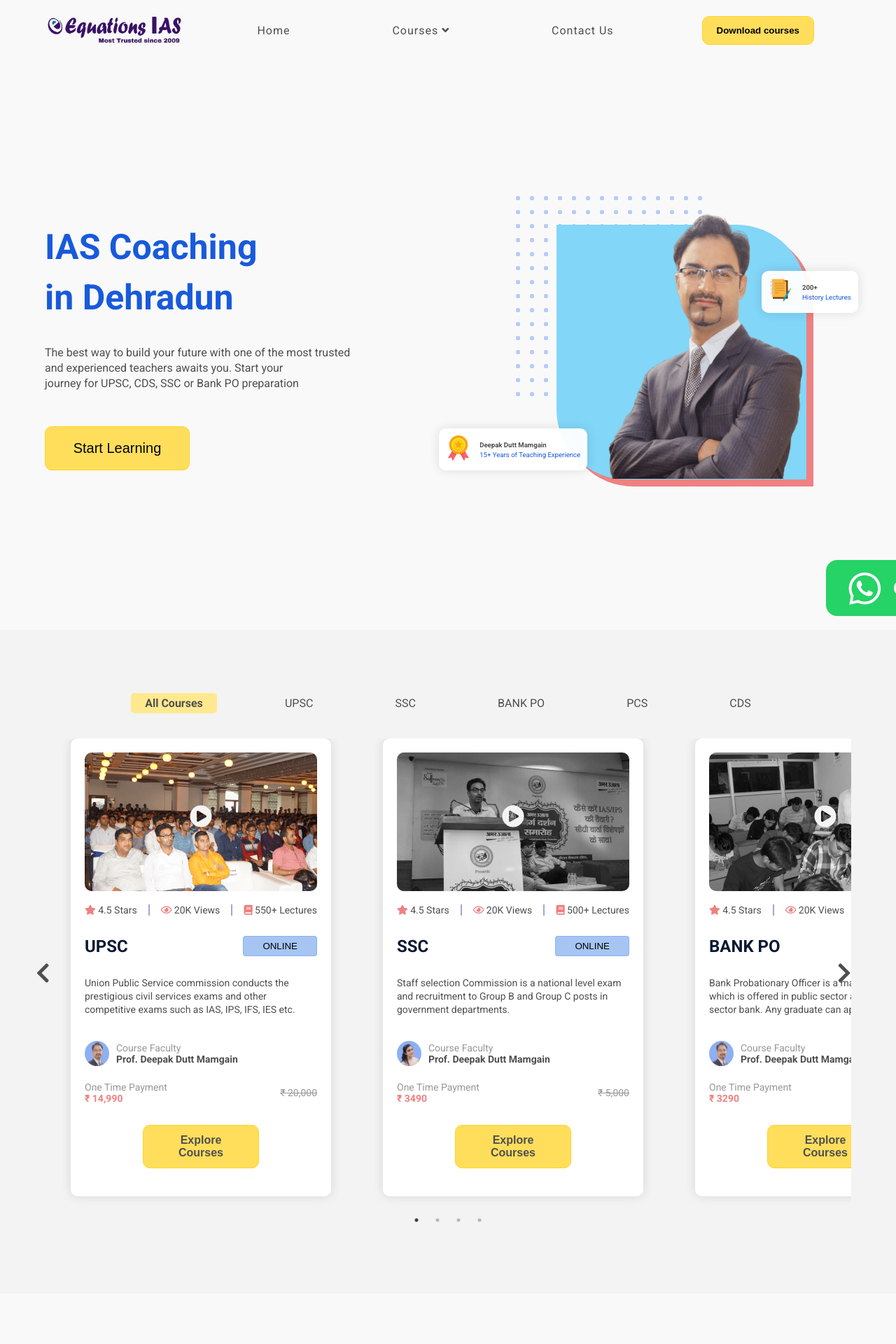
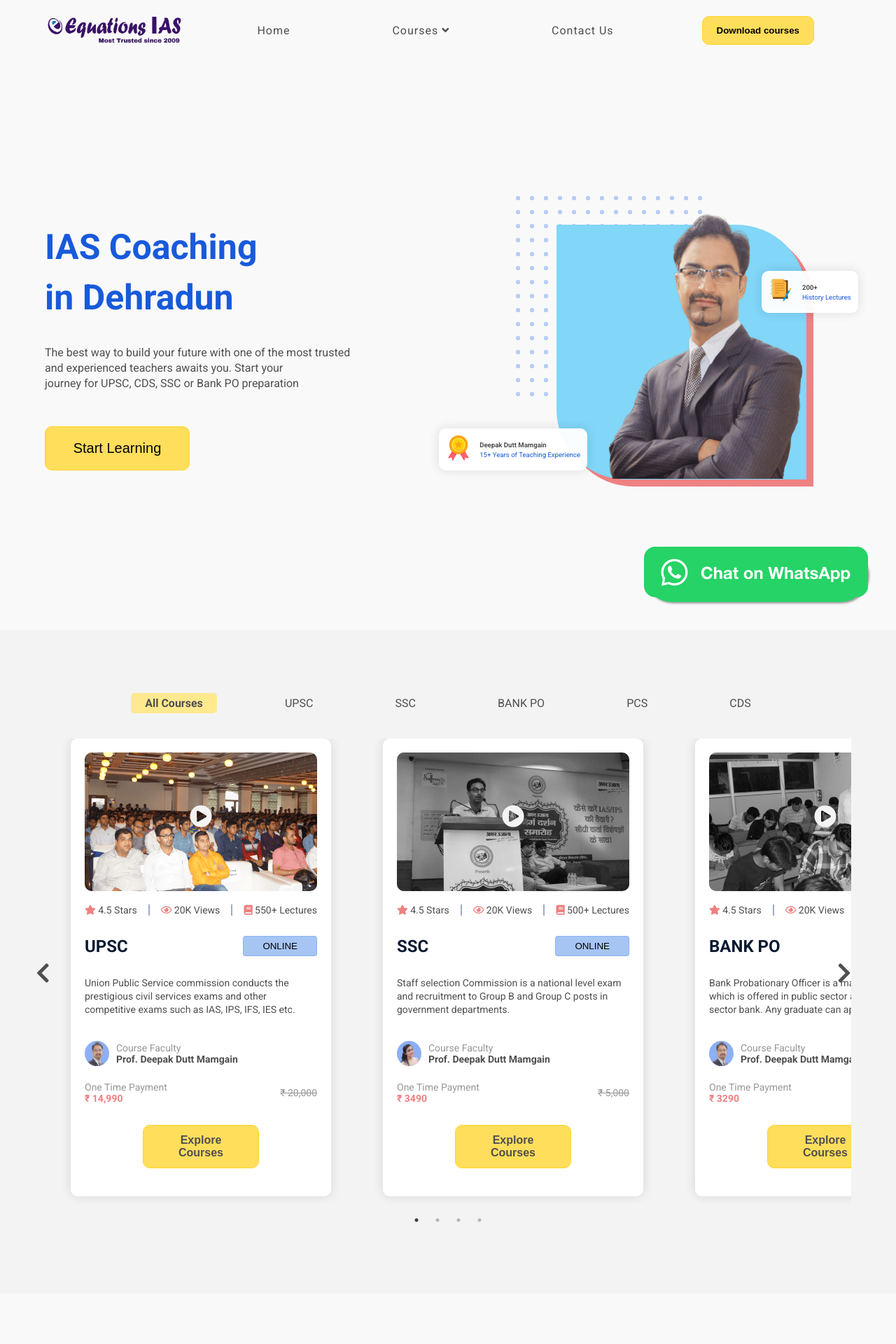
Before and after one commit to EquationsIAS/equations-website, a Jekyll site: the page built from index.html, in a window 1280 px wide. Shown: the top 1920 px of the page at 70% size. Built offline with Jekyll 4.4.1, drawn with Linux system fonts in a browser that asks for light colours.

Commit message:
add whatsapp icon

```diff
--- a/_includes/footer.html
+++ b/_includes/footer.html
@@ -57,6 +57,6 @@
 
     <a aria-label="Chat on WhatsApp" href="https://api.whatsapp.com/send?phone=919897600337&text=Looking%20to%20join%20Equations%20course" class="float" target="_blank">
        <!-- <i class="fa fa-whatsapp my-float"></i> -->
-        <img alt="Chat on WhatsApp" src="./img/WhatsAppButtonGreenMedium.png" />
+        <img alt="Chat on WhatsApp" src="./img/WhatsAppButtonGreenSmall.png" />
     </a>
 </footer>
--- a/style.css
+++ b/style.css
@@ -1842,8 +1842,6 @@
 
 .float{
 	position:fixed;
-	width:60px;
-	height:60px;
 	bottom:40px;
 	right:40px;
 	background-color:#25d366;
```
Also changed, not shown: img/WhatsAppButtonGreenSmall.png (added), 1 other file.
